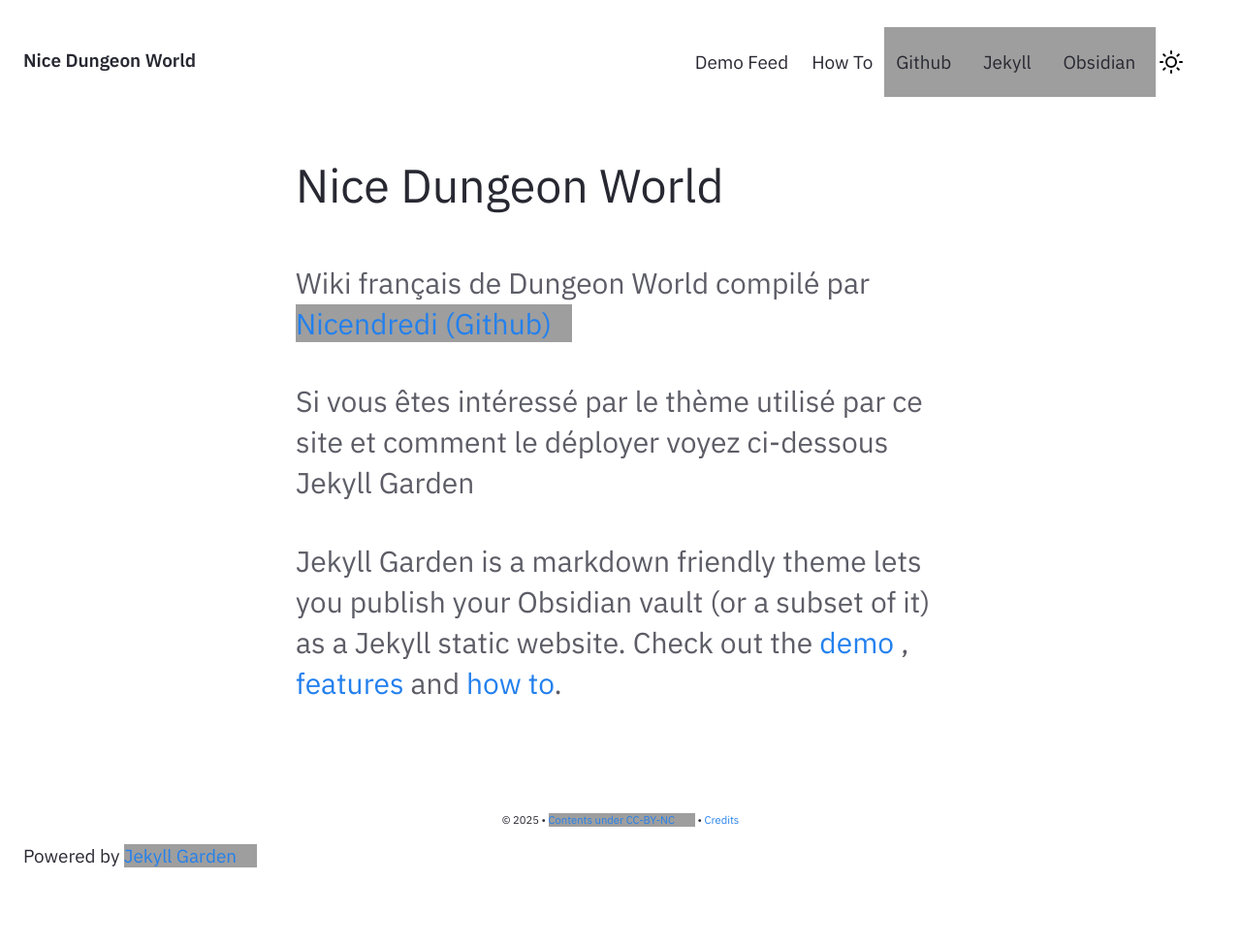
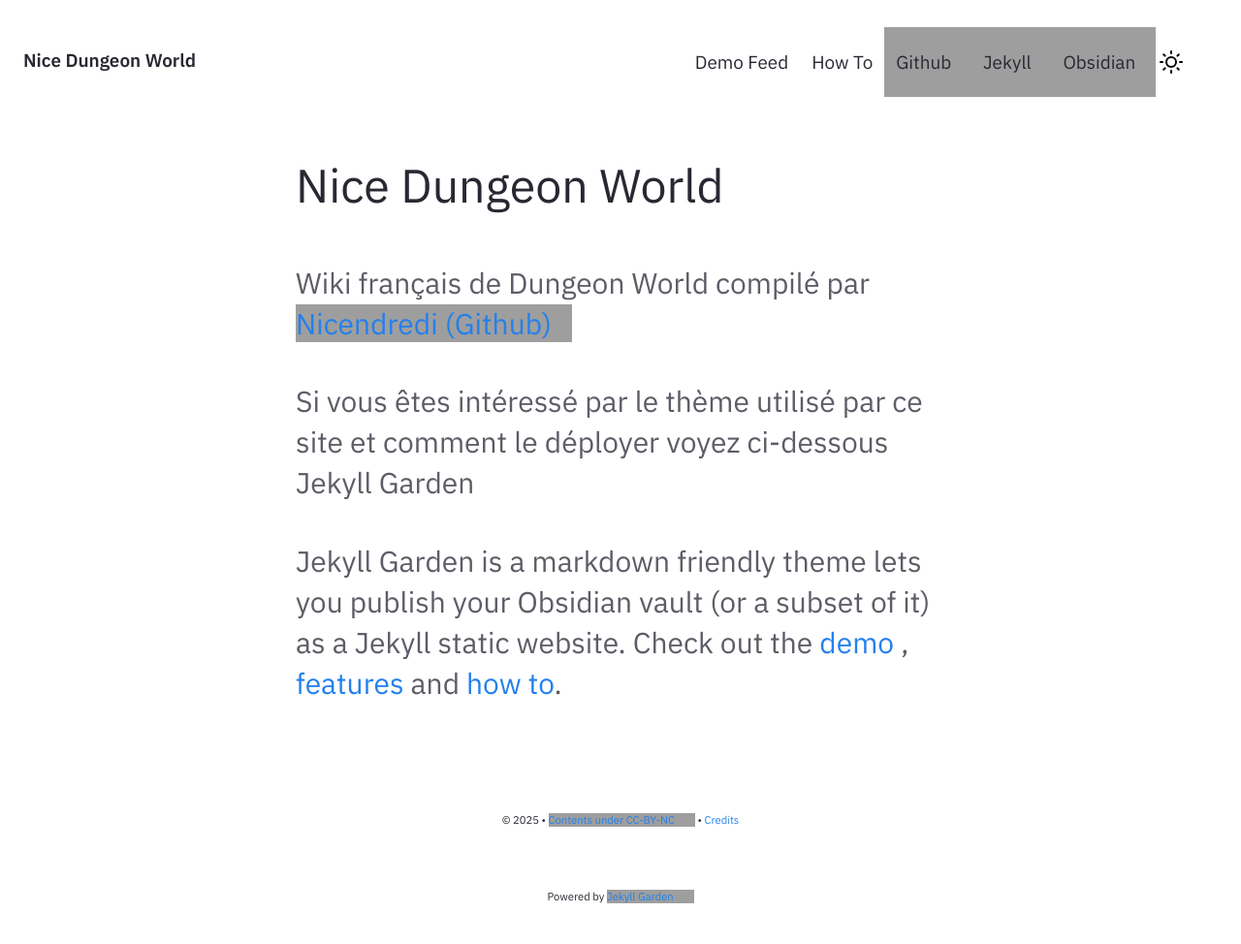
Before and after one commit to nice-dungeon-world/nice-dungeon-world.github.io, a Jekyll site: the page built from pages/index.md, in a window 1280 px wide. Shown: the whole page at 97% size. Built offline with Jekyll 4.4.1, drawn with Linux system fonts in a browser that asks for light colours; before the commit the page ends 940 px from its top, so only the background shows below that; grey boxes are pictures that could not be loaded.

Commit message:
ux-ui Ajuster CSS pour utiliser footer

```diff
--- a/assets/css/style.css
+++ b/assets/css/style.css
@@ -1297,6 +1297,16 @@
     display: none;
 }
 
+footer > section {
+    margin: 4rem 0 1rem 0;
+}
+footer > section > p {
+    font-size: 0.7rem;
+    font-weight: var(--text-weight-normal);
+    text-align: center;
+}
+
+
 #copyright {
     margin: 4rem 0 1rem 0;
 }
```
